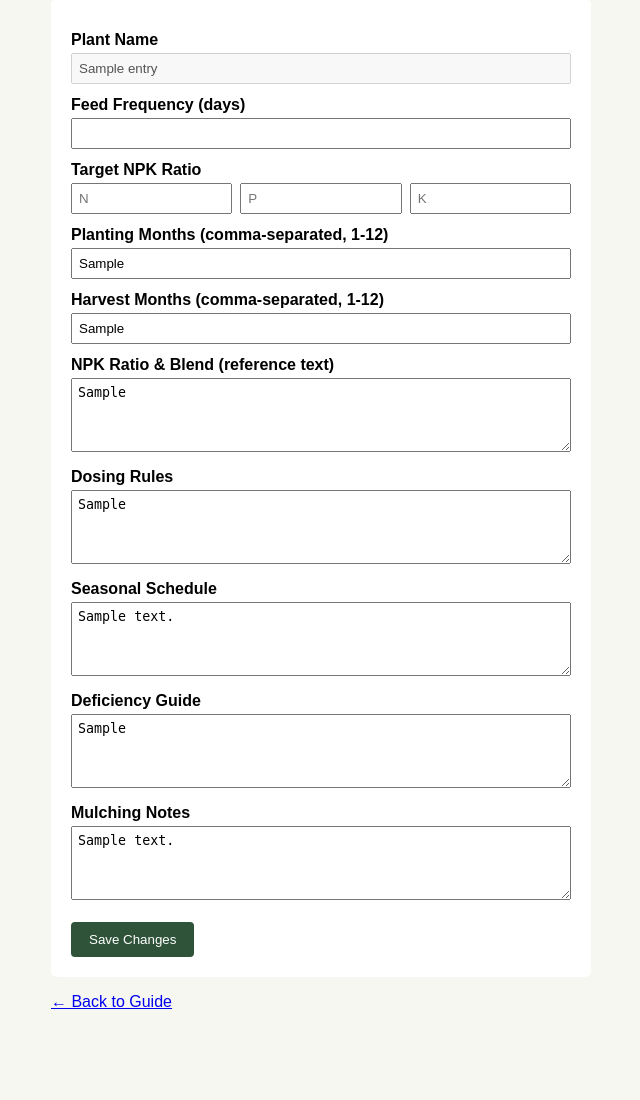
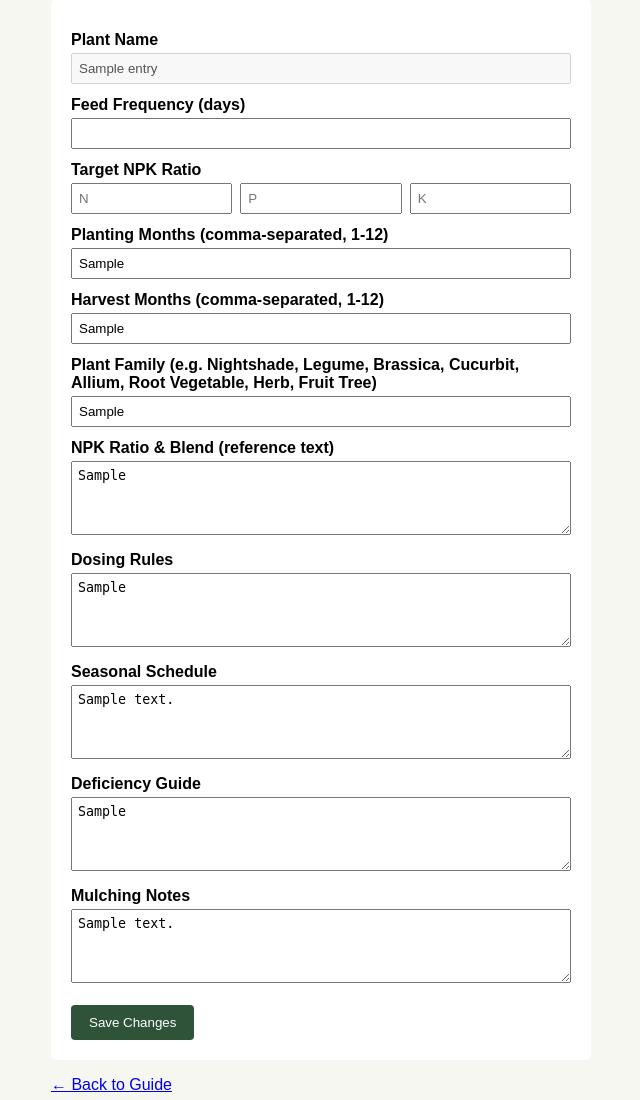
Before and after one commit to WarlockAUS/garden-tracker, a Flask app: template templates/catalog_edit.html in a window 1280 px wide. Shown: the part 168-1268 px from the top of the page, without its empty margins (139-779 px from the left). Before the commit the page ends 1177 px from the top, so only its background shows below. Run offline with Flask 3, Linux system fonts and the light colour scheme; the template is opened without the code that fills it: most values are stand-ins (such as "Sample title", 1, 10 or a date in 2020); parts of the project's set-up code (start-up, migrations or seed data) failed here and were passed over.

Commit message:
Add plant family input field to catalog edit form

```diff
--- a/templates/catalog_edit.html
+++ b/templates/catalog_edit.html
@@ -21,6 +21,9 @@
     <label>Harvest Months (comma-separated, 1-12)</label>
     <input type="text" name="harvest_months" value="{{ entry.harvest_months or '' }}" placeholder="e.g. 11,12,1">
 
+    <label>Plant Family (e.g. Nightshade, Legume, Brassica, Cucurbit, Allium, Root Vegetable, Herb, Fruit Tree)</label>
+    <input type="text" name="plant_family" value="{{ entry.plant_family or '' }}" placeholder="e.g. Nightshade">
+
     <label for="npk_ratio">NPK Ratio & Blend (reference text)</label>
     <textarea id="npk_ratio" name="npk_ratio" rows="4">{{ entry.npk_ratio or '' }}</textarea>
 
```
